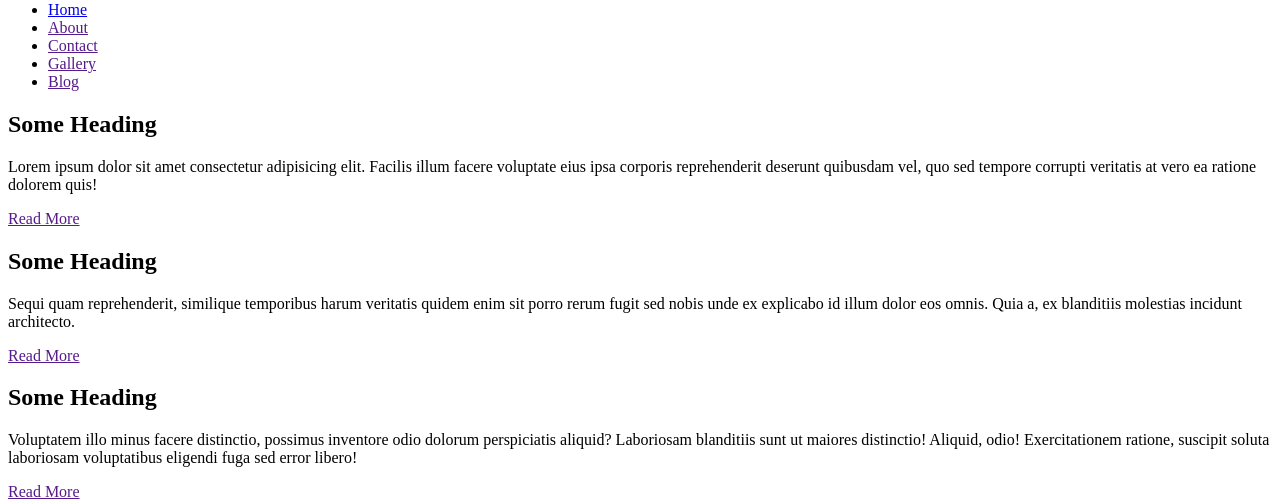
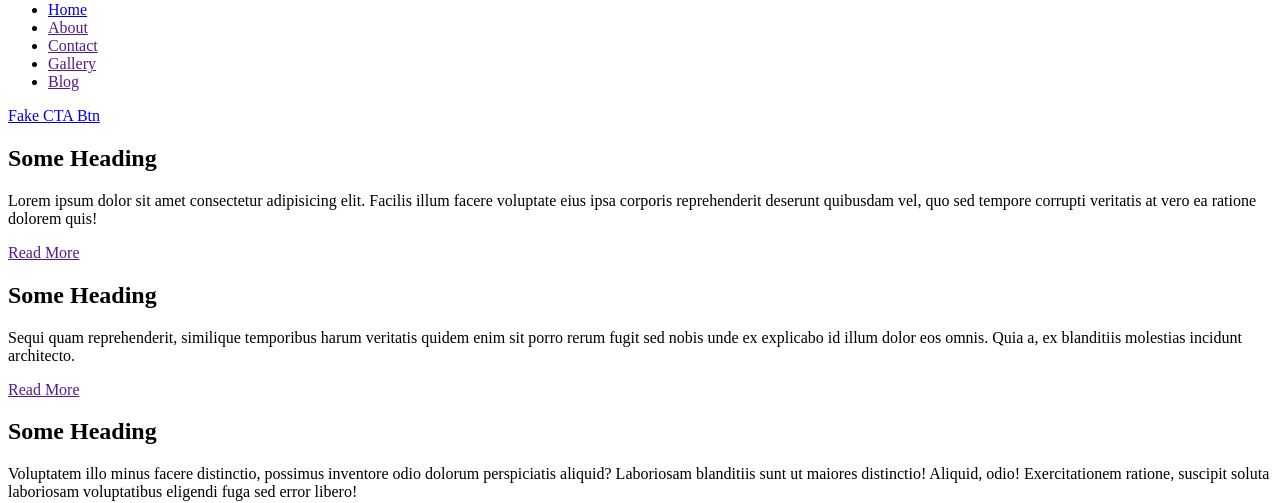
Before and after one commit to jdetjen7084/Justin-Detjen-Project, a website: page index.html in a window 1280 px wide. Shown: the part 299-802 px from the top of the page. Drawn offline with Linux system fonts and the light colour scheme.

Commit message:
Add CTA button

```diff
--- a/index.html
+++ b/index.html
@@ -32,6 +32,9 @@
       </ul>
     </nav>
     <main>
+      <div>
+        <a href="#">Fake CTA Btn</a>
+      </div>
       <section>
         <h2>Some Heading</h2>
         <p>
```
